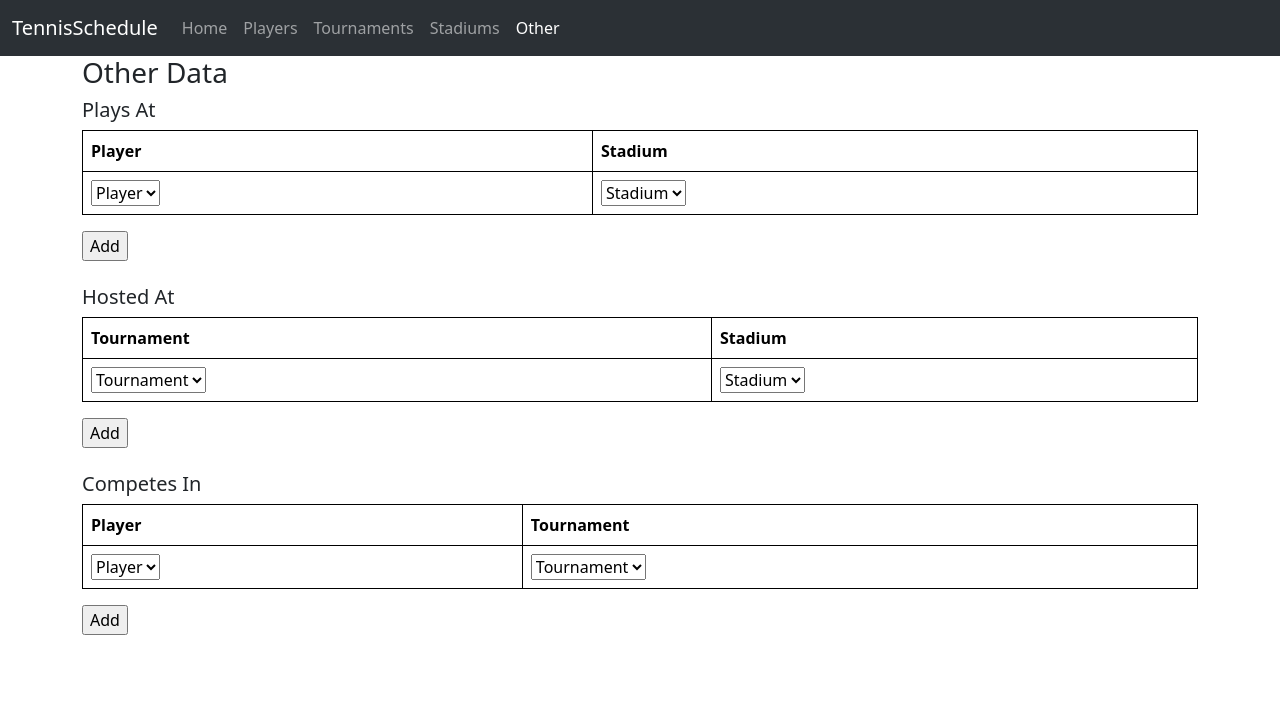
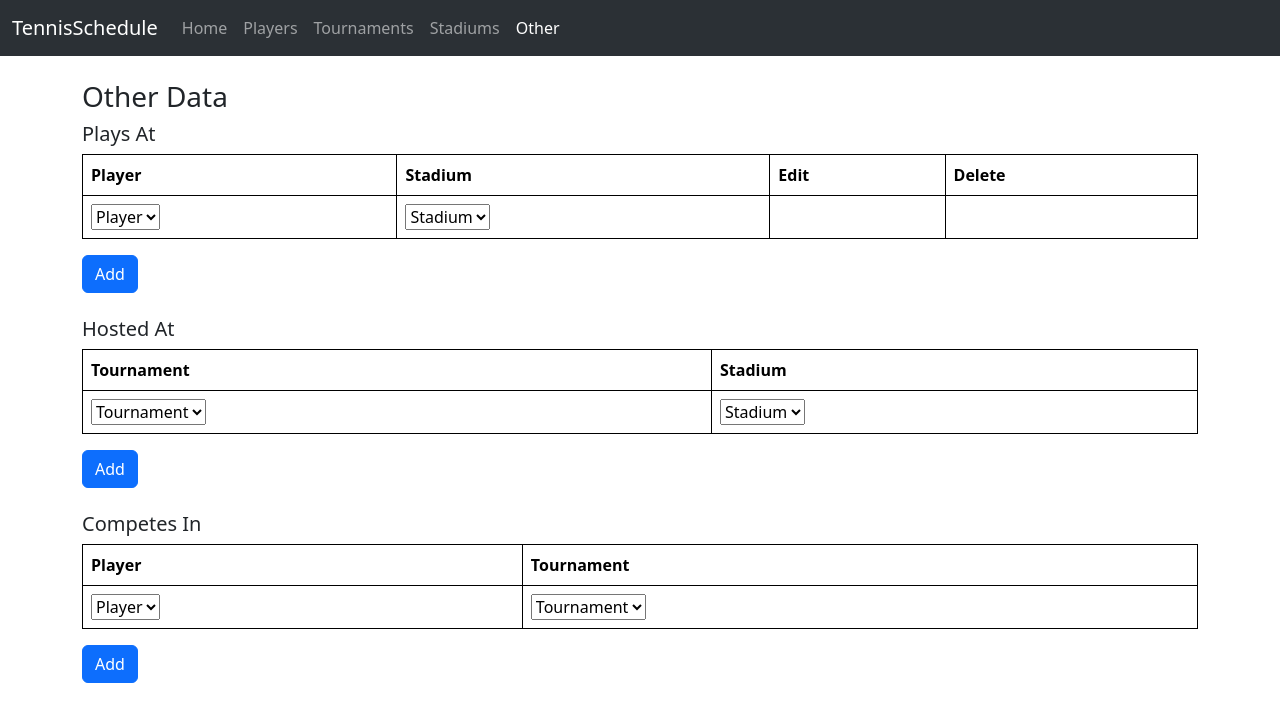
Before and after one commit to julianm-7/TennisSchedule, a Flask app: page /other in a window 1280 px wide. Shown: the top 722 px of the page. Run offline with Flask 3, Linux system fonts and the light colour scheme; data that the repository does not hold is empty.

Commit message:
changed formatting

```diff
--- a/app.py
+++ b/app.py
@@ -1,5 +1,5 @@
 from setup import database
-from flask import Flask, render_template, request
+from flask import Flask, render_template, request, redirect
 import sqlite3 as sql
 from Format import FormatDate
 import traceback
@@ -51,6 +51,27 @@ def players():
 
     return render_template("players.html", rows = rows, path = '/players')
 
+@app.route('/delete-player/<playerID>')
+def deletePlayer(playerID):
+    if request.method =='GET':
+        try:
+            con = database()
+            cur = con.cursor()
+            cur.execute('DELETE FROM Player WHERE playerID = %s', (playerID,))
+            con.commit()
+
+        except Exception as e:
+            con.rollback()
+            # For debugging purposes, print or log the traceback
+            print("Exception occurred:", e)
+            traceback.print_exc()
+            print('exception')
+
+        finally:
+            con.close()
+
+    return redirect('/players')
+
 @app.route('/tournaments', methods = ['GET', 'POST'])
 def tournaments():
     rows = ''
@@ -101,6 +122,27 @@ def tournaments():
 
     return render_template("tournaments.html", rows = rows, path = '/tournaments')
 
+@app.route('/delete-tournament/<tournamentName>')
+def deleteTournament(tournamentName):
+    if request.method =='GET':
+        try:
+            con = database()
+            cur = con.cursor()
+            cur.execute('DELETE FROM Tournament WHERE tournamentName = %s', (tournamentName,))
+            con.commit()
+
+        except Exception as e:
+            con.rollback()
+            # For debugging purposes, print or log the traceback
+            print("Exception occurred:", e)
+            traceback.print_exc()
+            print('exception')
+
+        finally:
+            con.close()
+
+    return redirect('/tournaments')
+
 @app.route('/stadiums', methods = ["GET", "POST"])
 def stadiums():
     if request.method == "GET":
@@ -137,6 +179,27 @@ def stadiums():
 
     return render_template("stadiums.html", rows = rows, path = '/stadiums')
 
+@app.route('/delete-stadium/<stadiumName>')
+def deleteStadium(stadiumName):
+    if request.method =='GET':
+        try:
+            con = database()
+            cur = con.cursor()
+            cur.execute('DELETE FROM Stadium WHERE stadiumName = %s', (stadiumName,))
+            con.commit()
+
+        except Exception as e:
+            con.rollback()
+            # For debugging purposes, print or log the traceback
+            print("Exception occurred:", e)
+            traceback.print_exc()
+            print('exception')
+
+        finally:
+            con.close()
+
+    return redirect('/stadiums')
+
 @app.route('/other')
 def other():
     con = database()
@@ -160,5 +223,36 @@ def other():
     return render_template('other.html', playsAt = playsAt, hostedAt = hostedAt, competesIn = competesIn,
                            players = players, tournaments = tournaments, stadiums = stadiums, path = '/other')
 
+@app.route('/other/addPlaysAt', methods = ['GET', 'POST'])
+def addPlaysAt():
+    if request.method == 'POST':
+        try:
+            con = database()
+            cur = con.cursor()
+
+            player = request.form['player']
+            stadium = request.form['stadium']
+            print(player)
+            print(stadium)
+
+            cur.execute('INSERT INTO PlaysAt (playerID, stadiumName)\
+                VALUES (%s , %s)', (player, stadium))
+
+            con.commit()
+
+        except Exception as e:
+            con.rollback()
+            # For debugging purposes, print or log the traceback
+            print("Exception occurred:", e)
+            traceback.print_exc()
+            print('exception')
+
+        finally:
+            con.close()
+
+    return redirect('/other')
+
+
+
 if __name__ == '__main__':
     app.run(debug = True)
--- a/setup.py
+++ b/setup.py
@@ -46,8 +46,8 @@ if __name__ == '__main__':
         losses INT,
         date DATE,
         PRIMARY KEY (playerID, tournamentName),
-        FOREIGN KEY (playerID) REFERENCES Player(playerID),
-        FOREIGN KEY (tournamentName) REFERENCES Tournament(tournamentName));""")
+        FOREIGN KEY (playerID) REFERENCES Player(playerID) ON DELETE CASCADE,
+        FOREIGN KEY (tournamentName) REFERENCES Tournament(tournamentName) ON DELETE CASCADE);""")
 
     cur.execute("""CREATE TABLE PlaysAt(
         playerID INT,
@@ -55,15 +55,15 @@ if __name__ == '__main__':
         wins INT,
         losses INT,
         PRIMARY KEY (playerID, stadiumName),
-        FOREIGN KEY (playerID) REFERENCES Player(playerID),
-        FOREIGN KEY (stadiumName) REFERENCES Stadium(stadiumName));""")
+        FOREIGN KEY (playerID) REFERENCES Player(playerID) ON DELETE CASCADE,
+        FOREIGN KEY (stadiumName) REFERENCES Stadium(stadiumName) ON DELETE CASCADE);""")
 
     cur.execute("""CREATE TABLE HostedAt(
         tournamentName VARCHAR(64),
         stadiumName VARCHAR(64),
         PRIMARY KEY (tournamentName, stadiumName),
-        FOREIGN KEY (tournamentName) REFERENCES Tournament(tournamentName),
-        FOREIGN KEY (stadiumName) REFERENCES Stadium(stadiumName));""")
+        FOREIGN KEY (tournamentName) REFERENCES Tournament(tournamentName) ON DELETE CASCADE,
+        FOREIGN KEY (stadiumName) REFERENCES Stadium(stadiumName) ON DELETE CASCADE);""")
     '''
     conn.close()
 
--- a/static/css/styles.css
+++ b/static/css/styles.css
@@ -5,3 +5,19 @@
 .blackBorder thead {
     font-weight: bold;
 }
+
+.table-row {
+    position: relative;
+}
+
+.delete-button-container {
+    position: absolute;
+    left: -50px; /* Adjust this value based on your needs */
+    top: 50%;
+    transform: translateY(-50%);
+    visibility: hidden;
+}
+
+.table-row:hover .delete-button-container {
+    visibility: visible;
+}
--- a/templates/index.html
+++ b/templates/index.html
@@ -8,6 +8,7 @@
             rel="stylesheet"
             integrity="sha384-QWTKZyjpPEjISv5WaRU9OFeRpok6YctnYmDr5pNlyT2bRjXh0JMhjY6hW+ALEwIH"
             crossorigin="anonymous">
+        <link rel="stylesheet" href="https://cdn.jsdelivr.net/npm/bootstrap-icons@1.11.3/font/bootstrap-icons.min.css">
         <link rel="stylesheet" href="{{url_for('static',filename='css/styles.css')}}">
         <title>{% block title %}TennisSchedule{% endblock %}</title>
     </head>
--- a/templates/other.html
+++ b/templates/other.html
@@ -4,27 +4,32 @@
 
 {% block content %}
     <div class="container">
+        <br>
         <h3>Other Data</h3>
         <h5>Plays At</h5>
-        <form>
+        <form action="{{url_for('addPlaysAt')}}" method="POST">
             <table class="table table-bordered blackBorder">
                 <thead>
                     <td>Player</td>
                     <td>Stadium</td>
+                    <td>Edit</td>
+                    <td>Delete</td>
                 </thead>
 
                 {% for row in playsAt %}
                     <tr>
                     <td>{{row['name']}}</td>
                     <td>{{row['stadiumName']}}</td>
+                    <td><a href="/editPlaysAt/{{row['playerID']}}" class="btn btn-secondary"><i class="bi bi-pencil"></i></a></td>
+                    <td><a href="/deletePlaysAt/{{row['playerID']}}-{{row['tournamentName']}}" class="btn btn-danger"><i class="bi bi-trash3"></i></a></td>
                     </tr>
                 {% endfor %}
                 <tr>
                     <td>
                         <select name="player" id="player-select" required>
-                           <option disabled selected value="">Player</option>
+                           <option selected value="">Player</option>
                            {% for row in players %}
-                                <option value="{{row['playerId']}}">{{row['name']}}</option>
+                                <option value="{{row['playerID']}}">{{row['name']}}</option>
                            {% endfor %}
                         </select>
                     </td>
@@ -36,9 +41,11 @@
                            {% endfor %}
                         </select>
                     </td>
+                    <td></td>
+                    <td></td>
                 </tr>
             </table>
-            <input type="submit" value="Add">
+            <input class="btn btn-primary" type="submit" value="Add">
         </form>
         <br>
 
@@ -75,7 +82,7 @@
                     </td>
                 </tr>
             </table>
-            <input type="submit" value="Add">
+            <input class="btn btn-primary" type="submit" value="Add">
         </form>
         <br>
 
@@ -98,7 +105,7 @@
                         <select name="player" id="player-select" required>
                            <option disabled selected value="">Player</option>
                            {% for row in players %}
-                                <option value="{{row['playerId']}}">{{row['name']}}</option>
+                                <option value="{{row['playerID']}}">{{row['name']}}</option>
                            {% endfor %}
                         </select>
                     </td>
@@ -112,7 +119,7 @@
                     </td>
                 </tr>
             </table>
-            <input type="submit" value="Add">
+            <input class="btn btn-primary" type="submit" value="Add">
         </form>
     </div>
 
```
Also changed, not shown: templates/players.html (+8 -1 lines), templates/stadiums.html (+8 -1 lines), templates/tournaments.html (+8 -1 lines).
